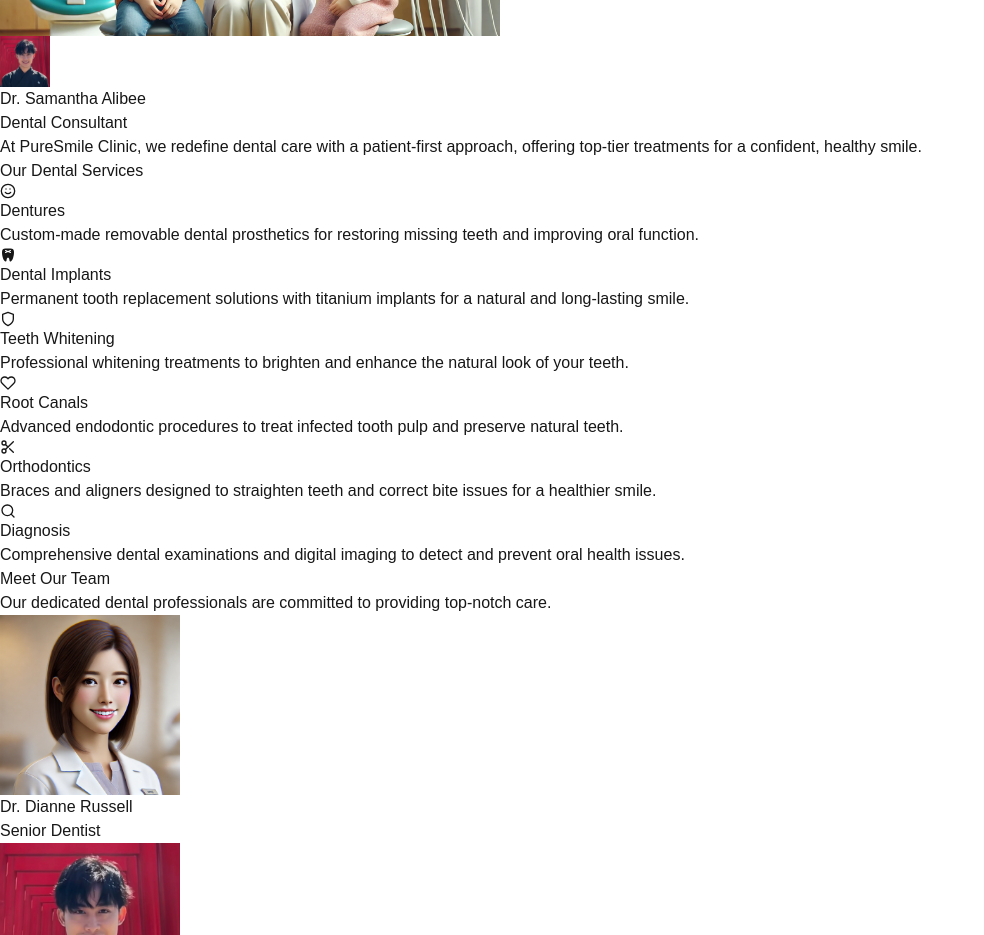
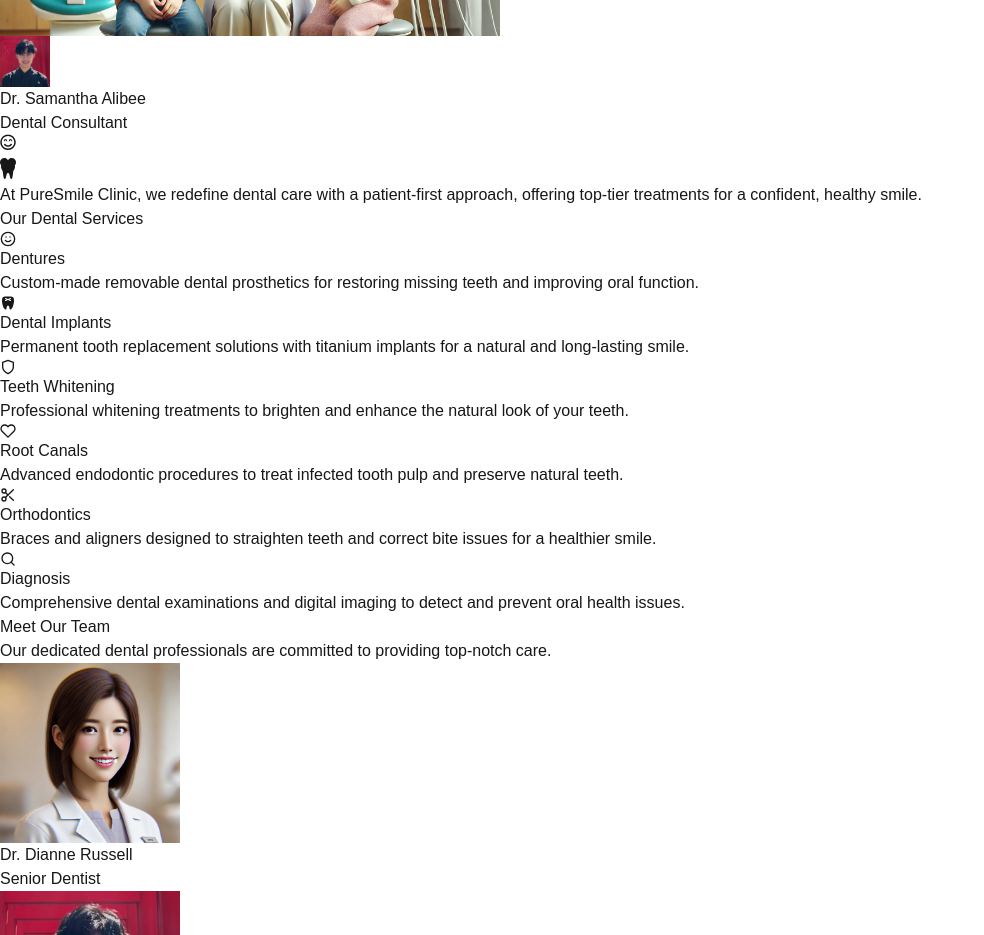
Before and after one commit to manavmeghpara/Puresmile-Clinic, a Next.js app: page / in a window 1280 px wide. Shown: the part 880-1815 px from the top of the page, without its empty margins (0-984 px from the left). Built offline with nearby package versions, Linux system fonts and the light colour scheme.

Commit message:
Update Icon

```diff
--- a/src/components/Hero.tsx
+++ b/src/components/Hero.tsx
@@ -2,7 +2,7 @@
 
 import Image from "next/image";
 import { motion, useInView } from "framer-motion";
-import { FaPhoneAlt } from "react-icons/fa";
+import { FaPhoneAlt, FaRegSmileBeam, FaTooth, FaHeart } from "react-icons/fa";
 import { useRef, useState } from "react";
 
 const Hero = () => {
@@ -87,7 +87,7 @@ const Hero = () => {
                     <div>
                         <motion.div
                             onClick={() => setIsModalOpen(true)}
-                            className="absolute bottom-5 left-5 bg-white rounded-lg shadow-md flex items-center py-1.5 px-3 gap-3 cursor-pointer "
+                            className="absolute bottom-5 left-5 bg-white rounded-lg shadow-md flex items-center py-1.5 px-3 gap-3 cursor-pointer"
                             initial={{ opacity: 0, scale: 0.8 }}
                             animate={isInView ? { opacity: 1, scale: 1 } : {}}
                             transition={{ duration: 0.8, delay: 0.5 }}
@@ -97,6 +97,31 @@ const Hero = () => {
                                 <p className="font-semibold text-gray-900">Dr. Samantha Alibee</p>
                                 <p className="text-gray-500 text-sm">Dental Consultant</p>
                             </div>
+                        </motion.div>
+
+                        {/* Floating Icons */}
+                        <motion.div
+                            className="absolute top-5 left-5 text-yellow-500 text-base p-1.5 bg-white rounded-full drop-shadow-lg"
+                            animate={{ y: [0, -20, 0] }}
+                            transition={{ duration: 3, repeat: Infinity, ease: "easeInOut" }}
+                        >
+                            <FaRegSmileBeam />
+                        </motion.div>
+
+                        <motion.div
+                            className="absolute top-10 right-10 text-sky-500 text-base p-1.5 bg-white rounded-full drop-shadow-lg"
+                            animate={{ y: [0, 12, 0] }}
+                            transition={{ duration: 2.5, repeat: Infinity, ease: "easeInOut" }}
+                        >
+                            <FaTooth/>
+                        </motion.div>
+
+                        <motion.div
+                            className="absolute bottom-32 left-16 text-red-600 text-base p-1.5 bg-white rounded-full drop-shadow-lg"
+                            animate={{ y: [0, -10, 0] }}
+                            transition={{ duration: 2.5, repeat: Infinity, ease: "easeInOut" }}
+                        >
+                            <FaHeart  />
                         </motion.div>
                     </div>
                 </motion.div>
```
